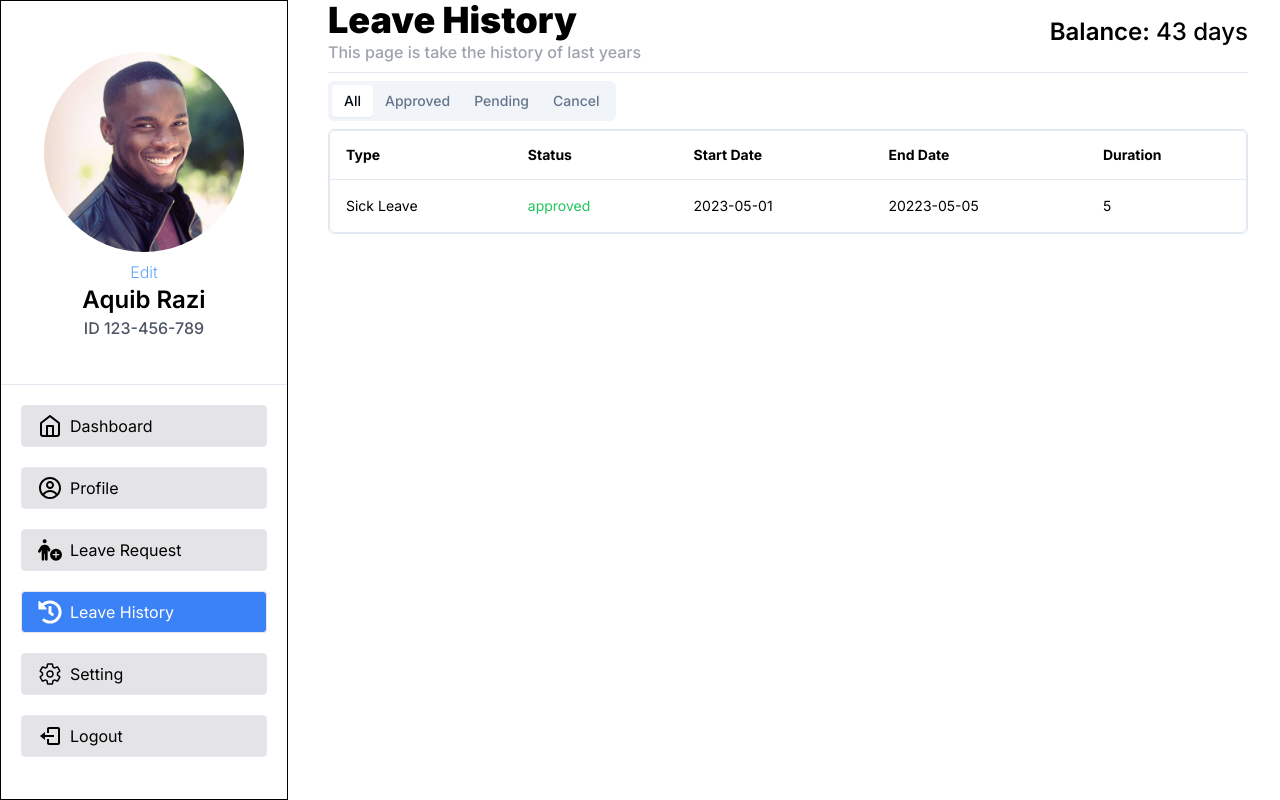
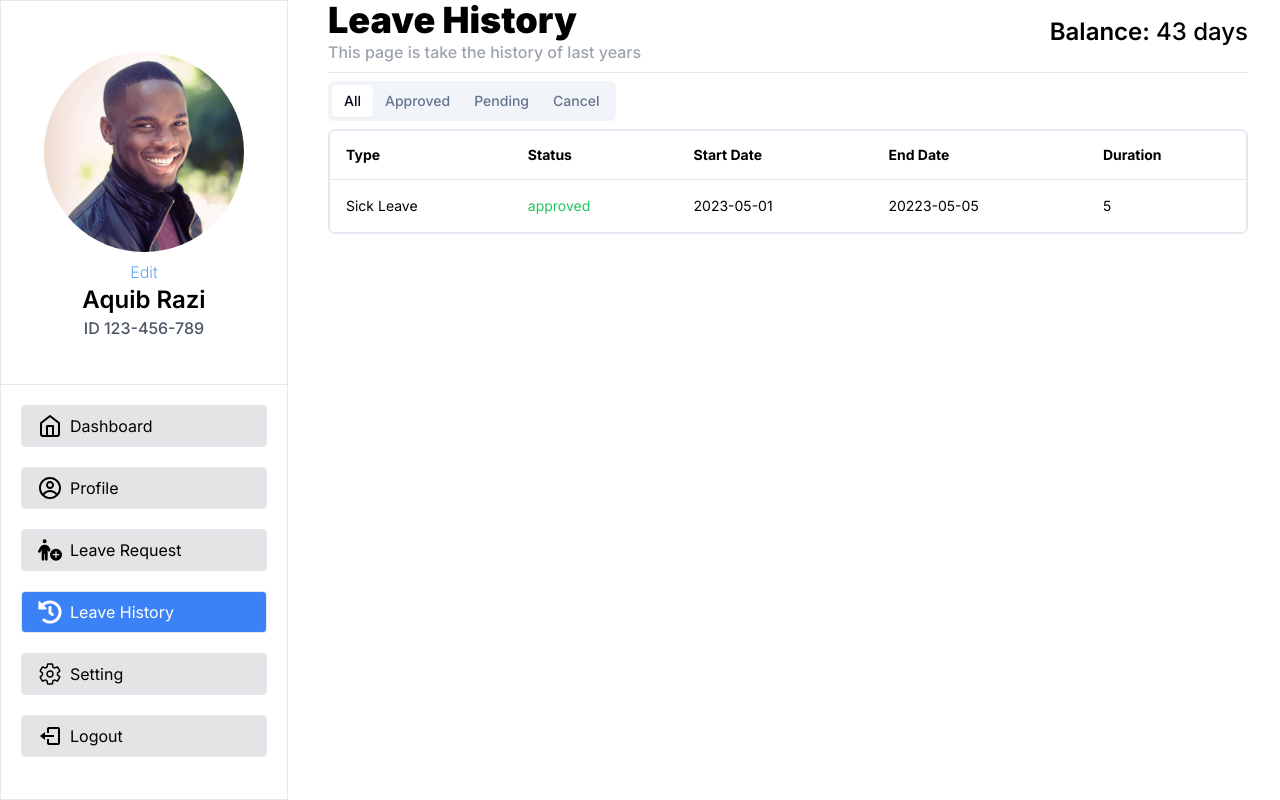
Before and after one commit to Aq7853gehc/leave_sm, a Next.js app: page /user/leaveshistory in a window 1280 px wide. Built offline with nearby package versions, Linux system fonts and the light colour scheme.

Commit message:
border change

```diff
--- a/components/Sidebar/index.tsx
+++ b/components/Sidebar/index.tsx
@@ -17,7 +17,7 @@ const Sidebar = () => {
   const [close , setClose] = useState<Boolean>(false)
   const path = usePathname();
   return (
-    <aside className={`relative pt-2 ${close?'hidden':"flex"} sm:flex flex-col border border-black h-screen min-w-[18rem]  `}>
+    <aside className={`relative pt-2 ${close?'hidden':"flex"} sm:flex flex-col border h-screen min-w-[18rem]  `}>
       {/* Header  */}
       <div className="block sm:hidden">
         <IoMdClose size={32} className="absolute right-1" onClick={()=>setClose(true)}/>
```
